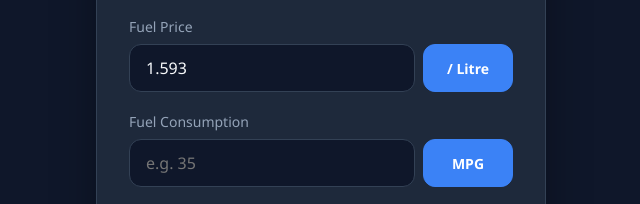
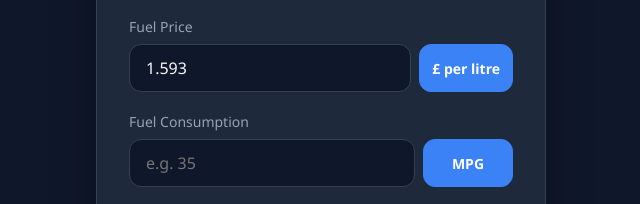
Before and after one commit to stepturn61/journey-cost-calculator-V2., a plain HTML site: page index.html in a window 1280 px wide. Shown: the part 321-525 px from the top of the page, 319-959 px from the left. Drawn offline with Linux system fonts and the light colour scheme.

Commit message:
Fix HTML encoding issues in index.html
changed / litre to £ per litre

```diff
--- a/index.html
+++ b/index.html
@@ -178,7 +178,7 @@
             <label>Fuel Price</label>
             <div class="input-row">
                 <input type="number" id="fuelPrice" placeholder="e.g. 1.49" min="0" step="0.001">
-                <button class="toggle-btn active" id="priceUnitBtn" onclick="togglePriceUnit()">/ Litre</button>
+                <button class="toggle-btn active" id="priceUnitBtn" onclick="togglePriceUnit()">£ per litre</button>
             </div>
         </div>
 
```
